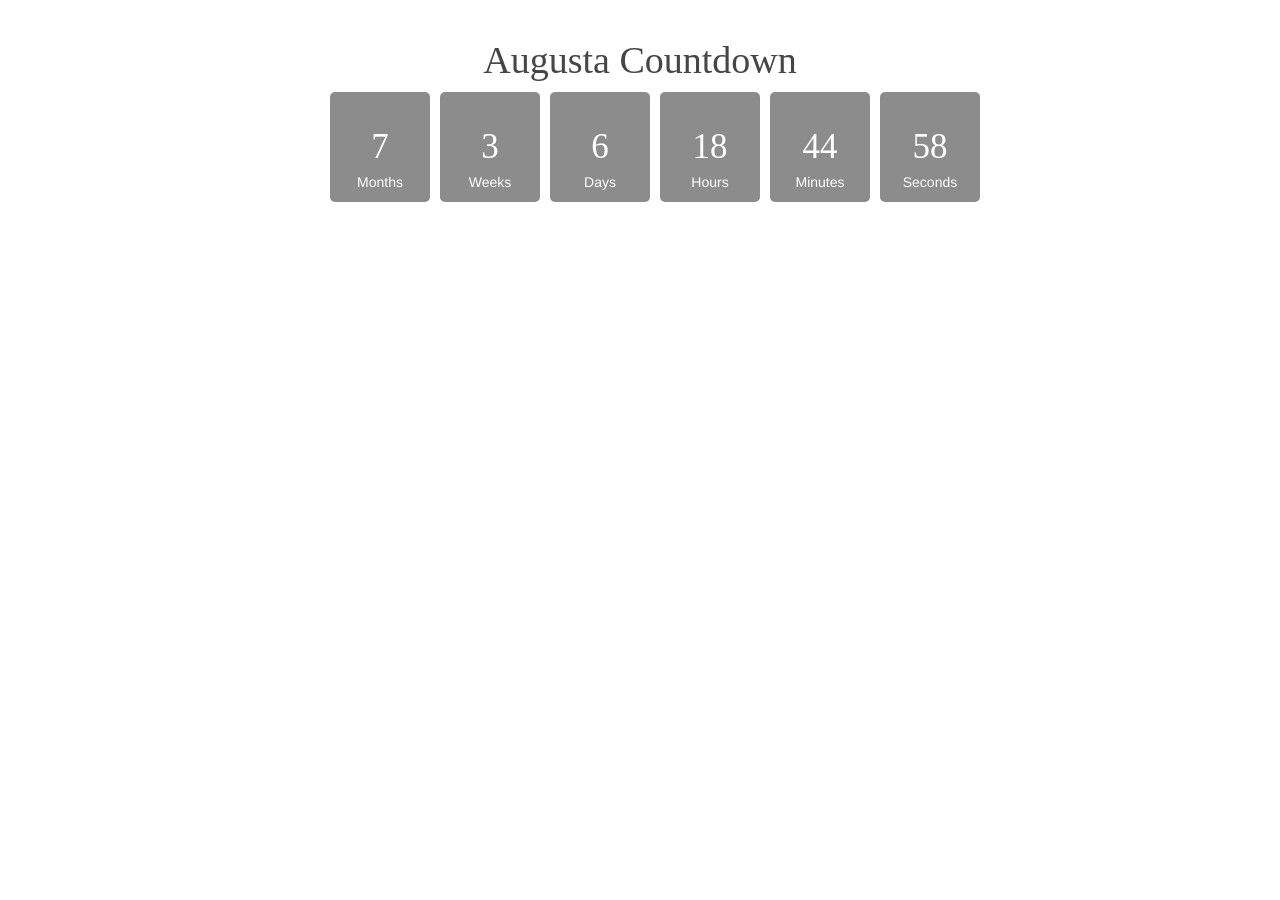
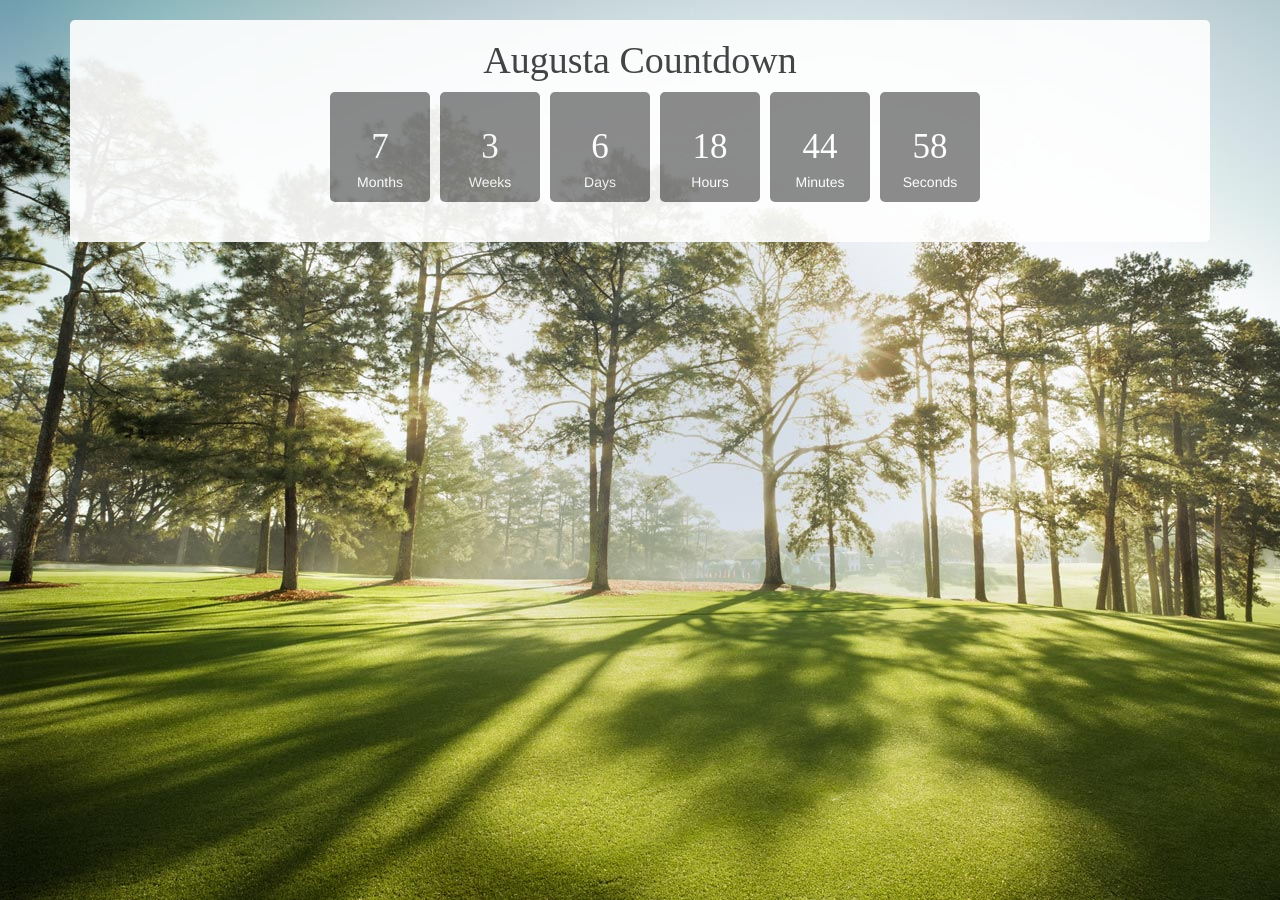
Before and after one commit to keroger2k/augustacountdown, a Jekyll site: the page built from index.html, in a window 1280 px wide. Built offline with Jekyll 4.4.1, drawn with Linux system fonts in a browser that asks for light colours; nearby versions of some CDN libraries; some web fonts are replaced; Markdown is read by kramdown in place of the engine named in the settings.

Commit message:
added slash

```diff
--- a/css/main.css
+++ b/css/main.css
@@ -7,7 +7,7 @@
 /* Global Reset */
 
 body {
-  background-image:url('augustacountdown/images/leaderboard_background_01.jpg')
+  background-image:url('/augustacountdown/images/leaderboard_background_01.jpg')
 }
 
 header {
```
